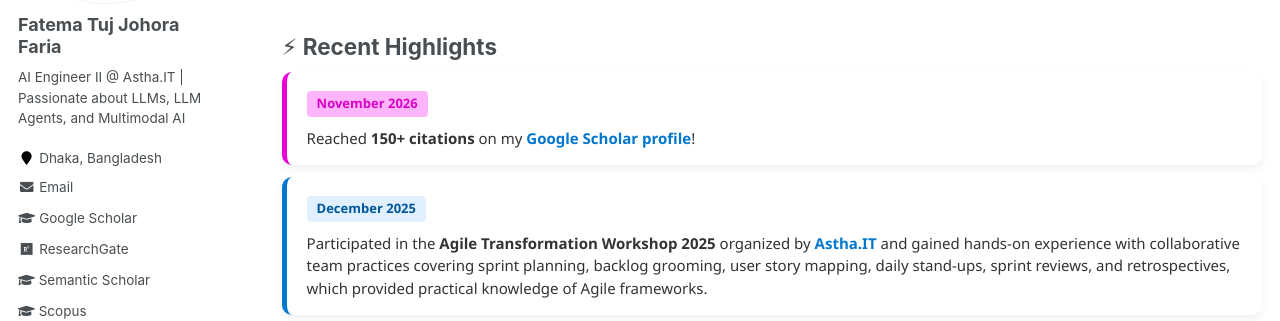
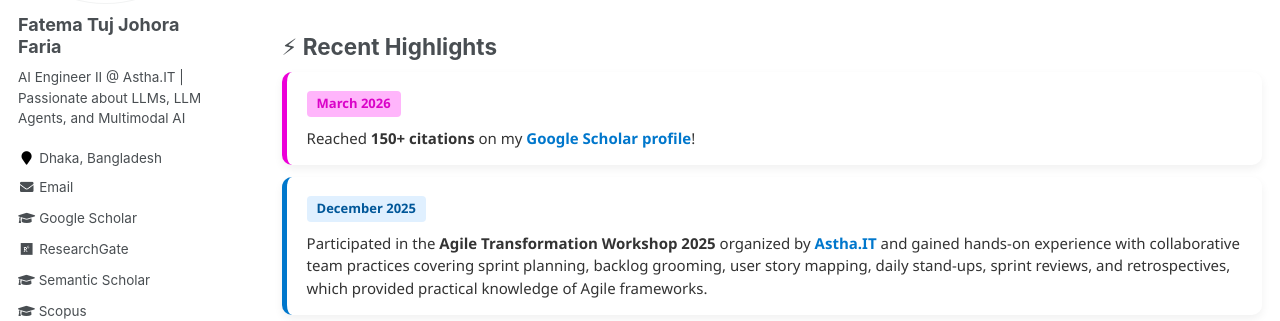
Before and after one commit to fatemafaria142/fatemafaria142.github.io, a Jekyll site: the page built from _pages/about.md, in a window 1280 px wide and 900 px high, scrolled down 1039 px. Shown: the part 166-487 px from the top of the window. Built offline with Jekyll 4.4.1, drawn with Linux system fonts in a browser that asks for light colours; some web fonts are replaced.

Commit message:
Update About

```diff
--- a/_pages/about.md
+++ b/_pages/about.md
@@ -253,7 +253,7 @@ My expertise lies in designing, developing, and deploying generative AI-based ap
 
 <!-- 2026 -->
 <div class="news-card year-2026">
-  <div class="news-date">November 2026</div>
+  <div class="news-date">March 2026</div>
   <div class="news-desc">
     Reached <strong>150+ citations</strong> on my
     <a class="news-link" href="https://scholar.google.com/citations?user=LEken_4AAAAJ&hl=en&authuser=1" target="_blank">Google Scholar profile</a>!
```
